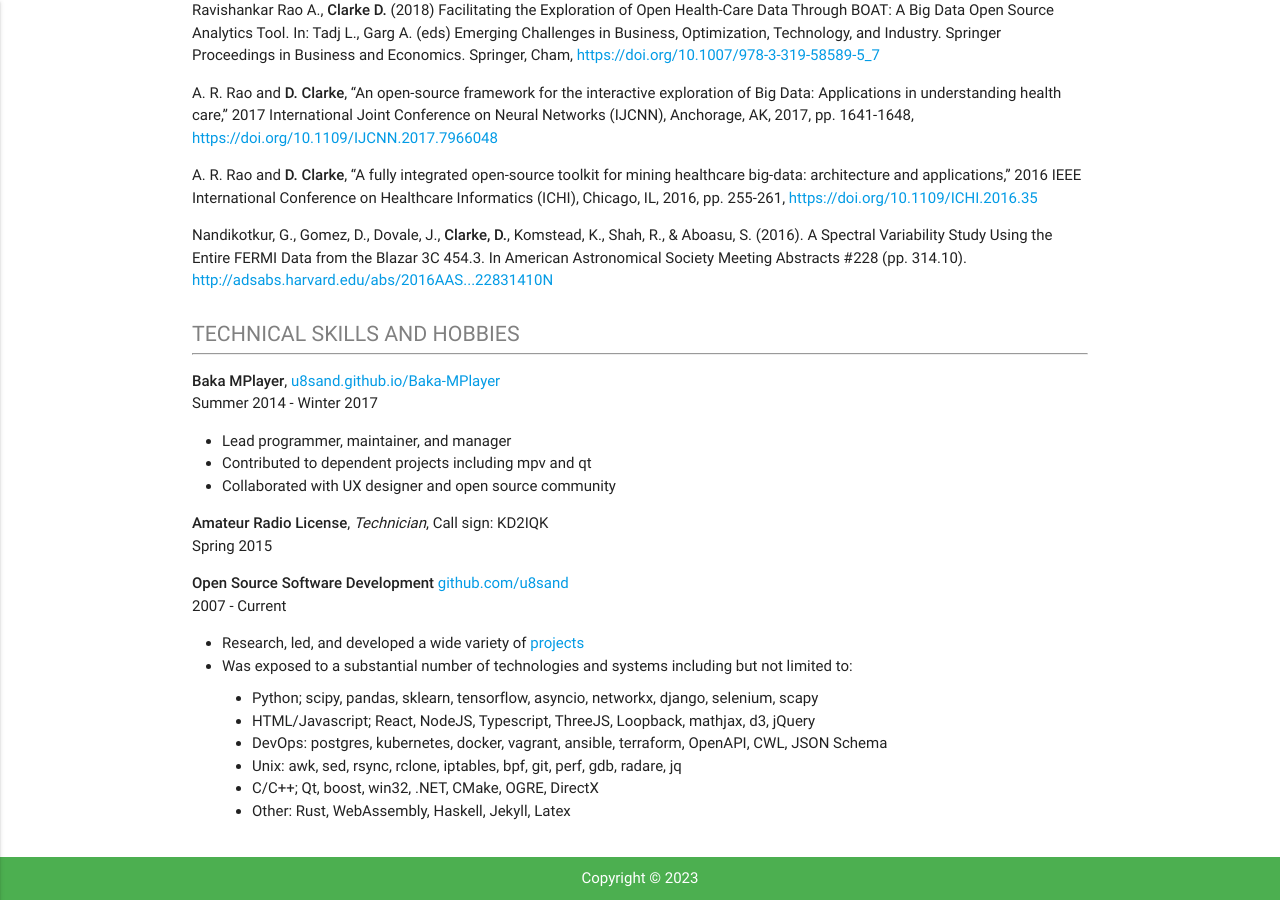
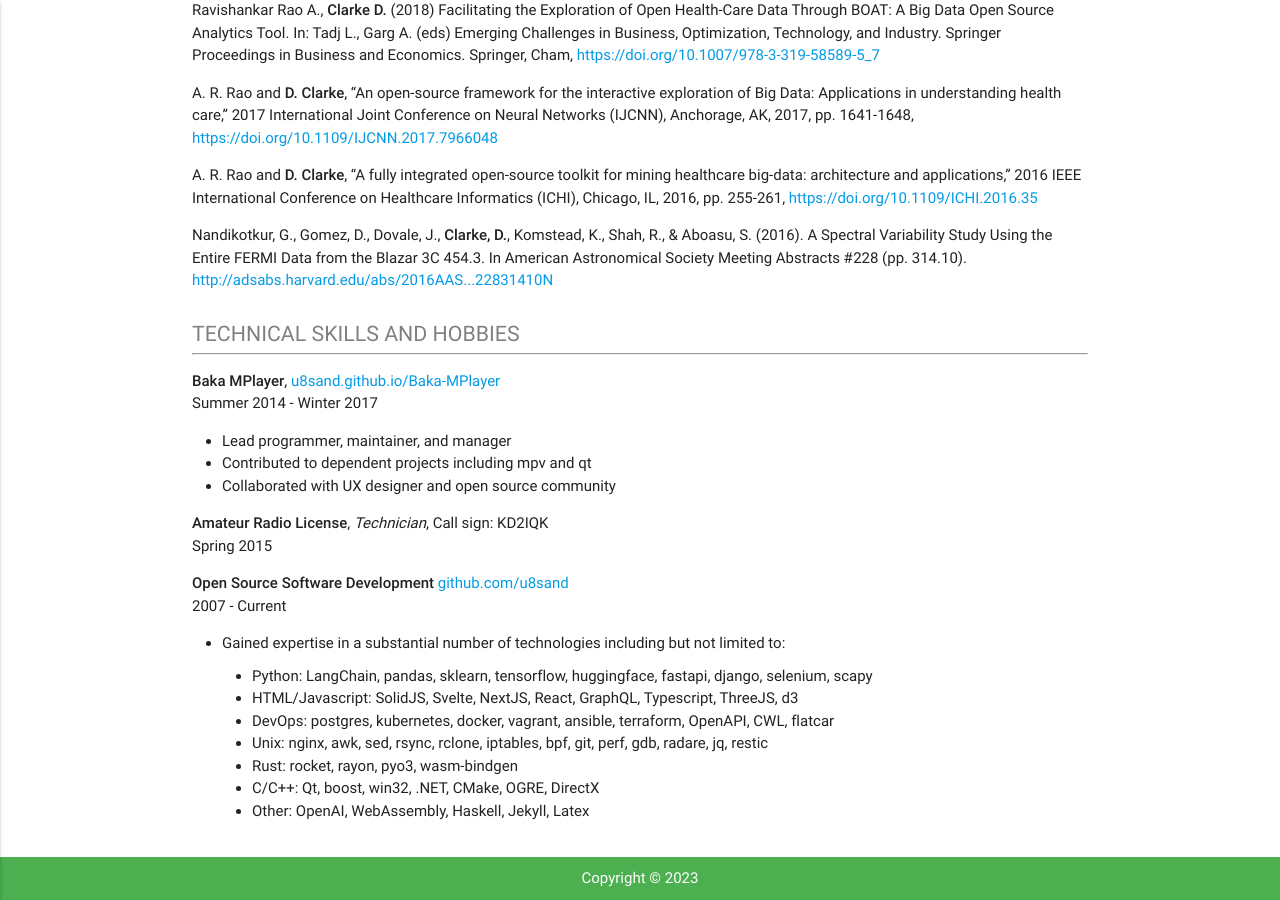
Before and after one commit to u8sand/u8sand.github.io, a Jekyll site: the page built from 01-about.md, in a window 1280 px wide and 900 px high, scrolled down 4476 px. Built offline with Jekyll 4.4.1, drawn with Linux system fonts in a browser that asks for light colours; nearby versions of some CDN libraries.

Commit message:
Update OSS technologies

```diff
--- a/01-about.md
+++ b/01-about.md
@@ -233,14 +233,14 @@ Spring 2015
 **Open Source Software Development** [github.com/u8sand](https://github.com/u8sand/)
 2007 - Current
 
-- Research, led, and developed a wide variety of [projects](/projects)
-- Was exposed to a substantial number of technologies and systems including but not limited to:
-  - Python; scipy, pandas, sklearn, tensorflow, asyncio, networkx, django, selenium, scapy
-  - HTML/Javascript; React, NodeJS, Typescript, ThreeJS, Loopback, mathjax, d3, jQuery
-  - DevOps: postgres, kubernetes, docker, vagrant, ansible, terraform, OpenAPI, CWL, JSON Schema
-  - Unix: awk, sed, rsync, rclone, iptables, bpf, git, perf, gdb, radare, jq
-  - C/C++; Qt, boost, win32, .NET, CMake, OGRE, DirectX
-  - Other: Rust, WebAssembly, Haskell, Jekyll, Latex
+- Gained expertise in a substantial number of technologies including but not limited to:
+  - Python: LangChain, pandas, sklearn, tensorflow, huggingface, fastapi, django, selenium, scapy
+  - HTML/Javascript: SolidJS, Svelte, NextJS, React, GraphQL, Typescript, ThreeJS, d3
+  - DevOps: postgres, kubernetes, docker, vagrant, ansible, terraform, OpenAPI, CWL, flatcar
+  - Unix: nginx, awk, sed, rsync, rclone, iptables, bpf, git, perf, gdb, radare, jq, restic
+  - Rust: rocket, rayon, pyo3, wasm-bindgen
+  - C/C++: Qt, boost, win32, .NET, CMake, OGRE, DirectX
+  - Other: OpenAI, WebAssembly, Haskell, Jekyll, Latex
 
 </div>
 
```
